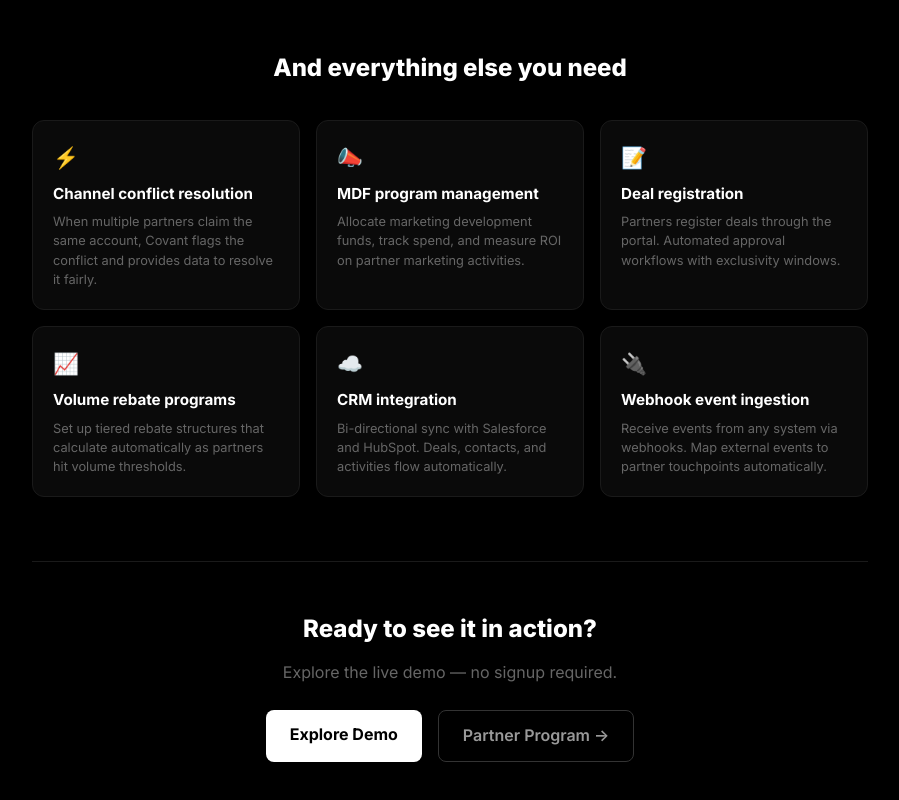
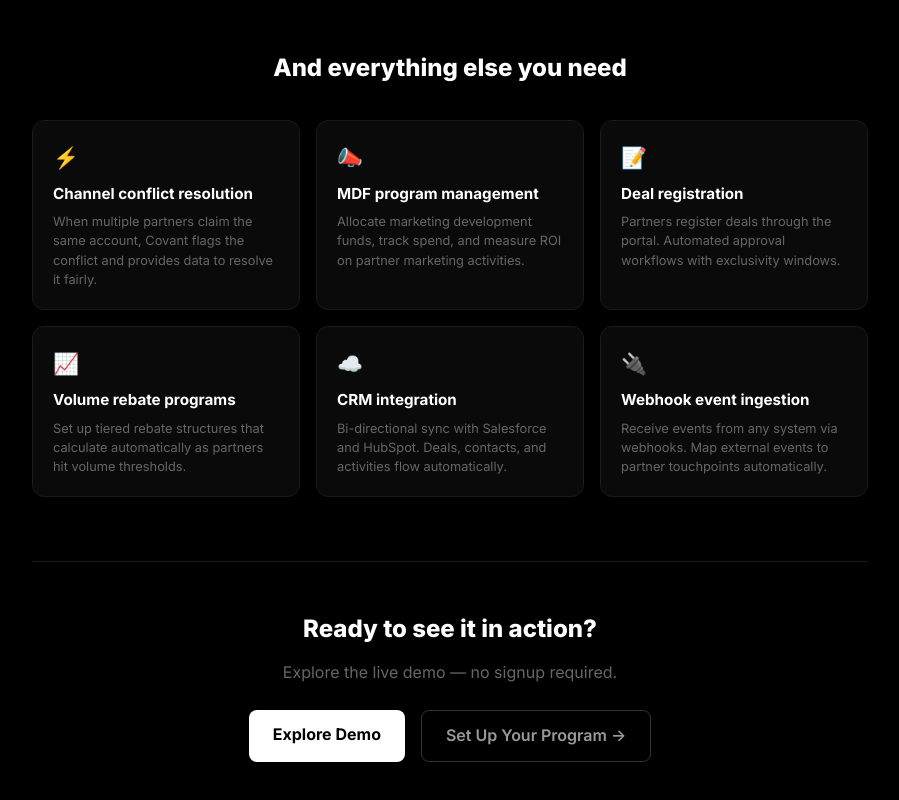
Before and after one commit to dylan3796/partner-attribution-ai, a Next.js app: page /use-cases in a window 1280 px wide. Shown: the part 2623-3423 px from the top of the page, without its empty margins (190-1089 px from the left). Built offline with nearby package versions, Linux system fonts and the light colour scheme; no server answers.

Commit message:
fix: dead link to removed /program page — point to /setup instead

```diff
--- a/app/use-cases/page.tsx
+++ b/app/use-cases/page.tsx
@@ -202,7 +202,7 @@ export default function UseCasesPage() {
           <p style={{ color: "#666", marginBottom: "1.5rem" }}>Explore the live demo — no signup required.</p>
           <div style={{ display: "flex", gap: "1rem", justifyContent: "center" }}>
             <Link href="/dashboard" style={{ padding: "12px 24px", borderRadius: 8, background: "#fff", color: "#000", fontWeight: 700, textDecoration: "none" }}>Explore Demo</Link>
-            <Link href="/program" style={{ padding: "12px 24px", borderRadius: 8, border: "1px solid #333", color: "#999", fontWeight: 600, textDecoration: "none" }}>Partner Program →</Link>
+            <Link href="/setup" style={{ padding: "12px 24px", borderRadius: 8, border: "1px solid #333", color: "#999", fontWeight: 600, textDecoration: "none" }}>Set Up Your Program →</Link>
           </div>
         </div>
       </main>
```
